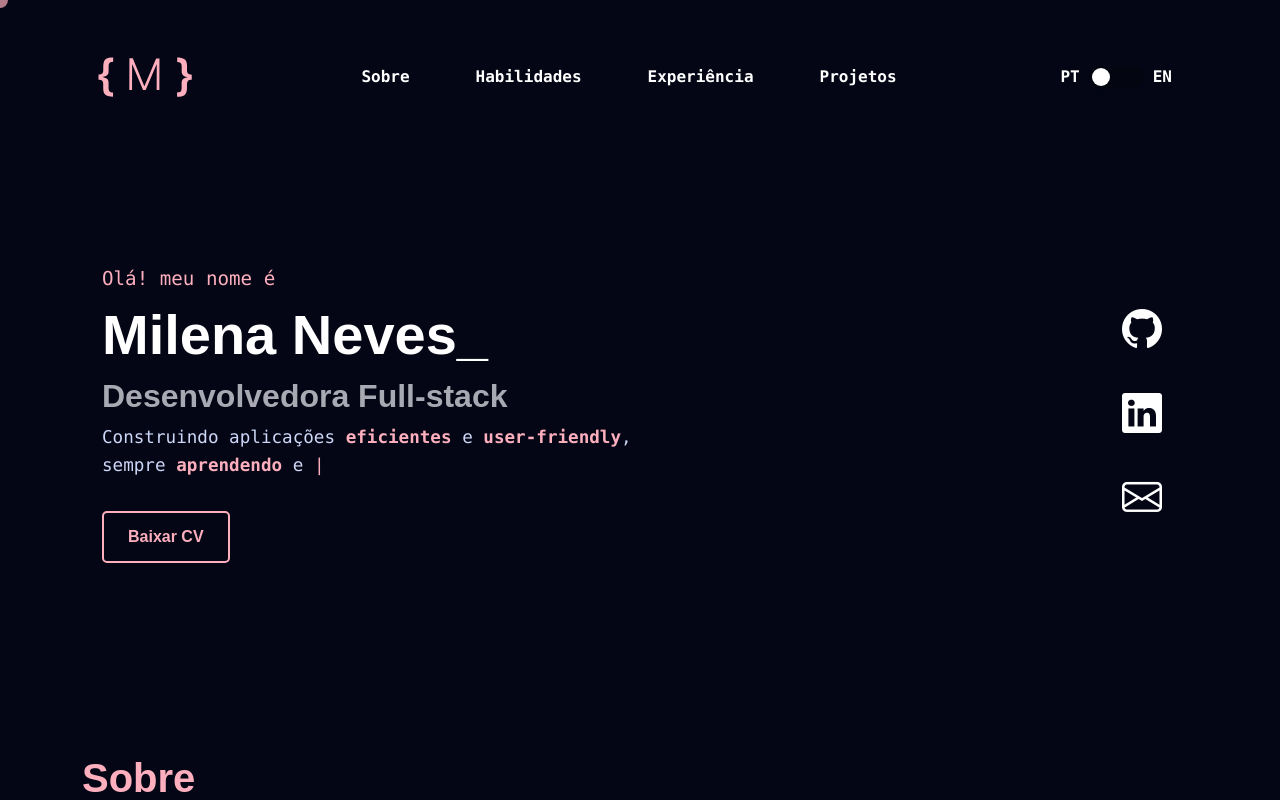
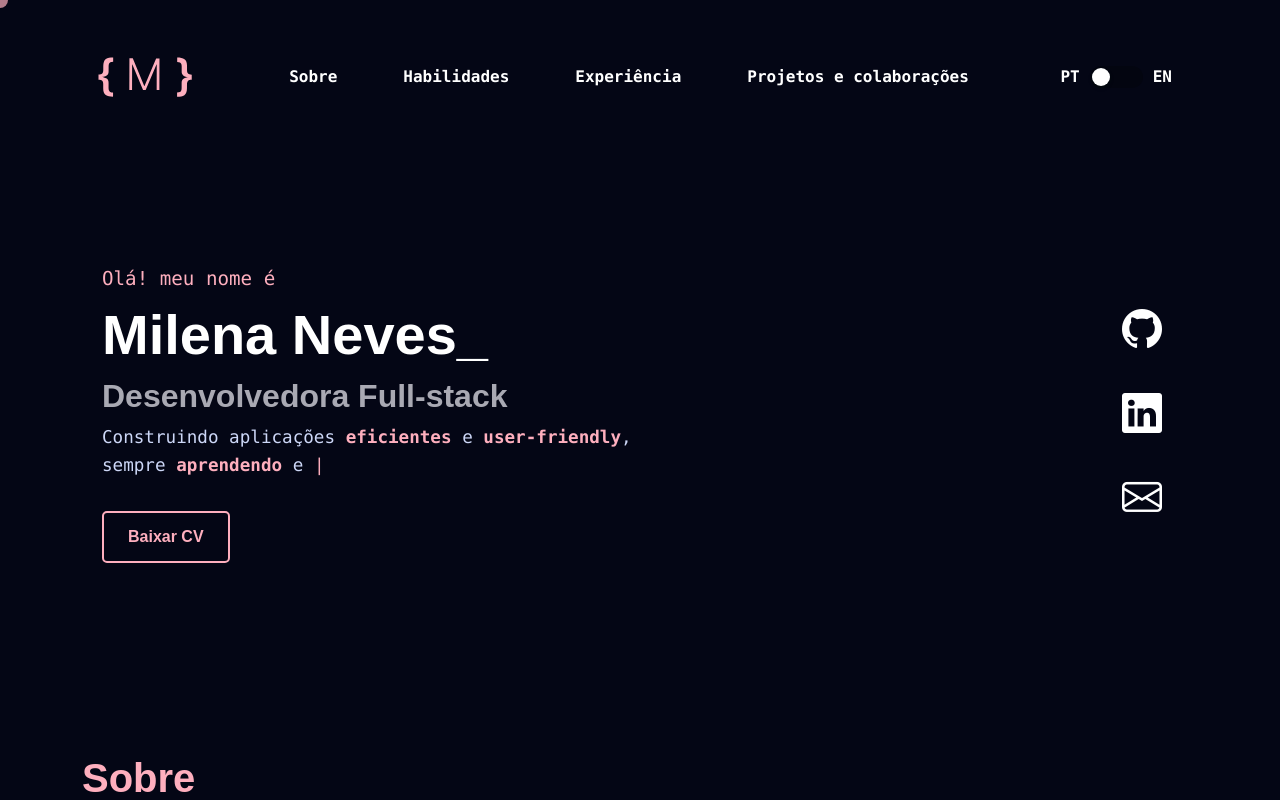
Before and after one commit to milenafbn/Portifolio, a React (Vite) app: page / in a window 1280 px wide. Shown: the top 800 px of the page. Built offline with nearby package versions, Linux system fonts and the light colour scheme.

Commit message:
feat: update social links

```diff
--- a/src/layout/Footer.tsx
+++ b/src/layout/Footer.tsx
@@ -12,15 +12,15 @@ function Footer() {
             <a href="https://github.com/milenafbn" target="_blank" rel="noopener noreferrer" className="social-icon-footer">
               <FaGithub />
             </a>
-            <a href="https://linkedin.com/in/seuusuario" target="_blank" rel="noopener noreferrer" className="social-icon-footer">
+            <a href="https://www.linkedin.com/in/milena-neves-227739223/" target="_blank" rel="noopener noreferrer" className="social-icon-footer">
               <FaLinkedin />
             </a>
             <a href="mailto:milena.neves.dev@gmail.com" className="social-icon-footer">
               <FaEnvelope />
             </a>
-            <a href="https://wa.me/seunumero" target="_blank" rel="noopener noreferrer" className="social-icon-footer">
+            {/* <a href="https://wa.me/seunumero" target="_blank" rel="noopener noreferrer" className="social-icon-footer">
               <FaWhatsapp />
-            </a>
+            </a> */}
           </div>
 
           <div className="copyright">
--- a/src/layout/Header.tsx
+++ b/src/layout/Header.tsx
@@ -22,8 +22,8 @@ function Header() {
           <Nav className="mx-auto custom-nav">
             <Nav.Link href="#about" className="custom-nav-link">{t.about.title}</Nav.Link>
             <Nav.Link href="#skills" className="custom-nav-link">{t.skills.title}</Nav.Link>
-            <Nav.Link href="#experience" className="custom-nav-link">Experiência</Nav.Link>
-            <Nav.Link href="#projects" className="custom-nav-link">Projetos</Nav.Link>
+            <Nav.Link href="#experience" className="custom-nav-link">{t.experience.title}</Nav.Link>
+            <Nav.Link href="#projects" className="custom-nav-link">{t.projects.title}</Nav.Link>
           </Nav>
           <div className="language-toggle">
             <span>PT</span>
```
